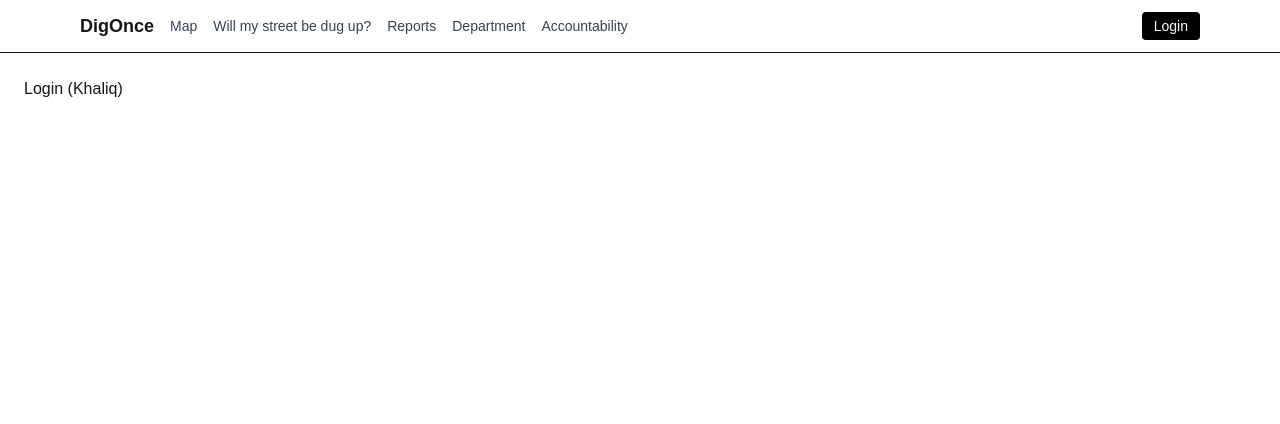
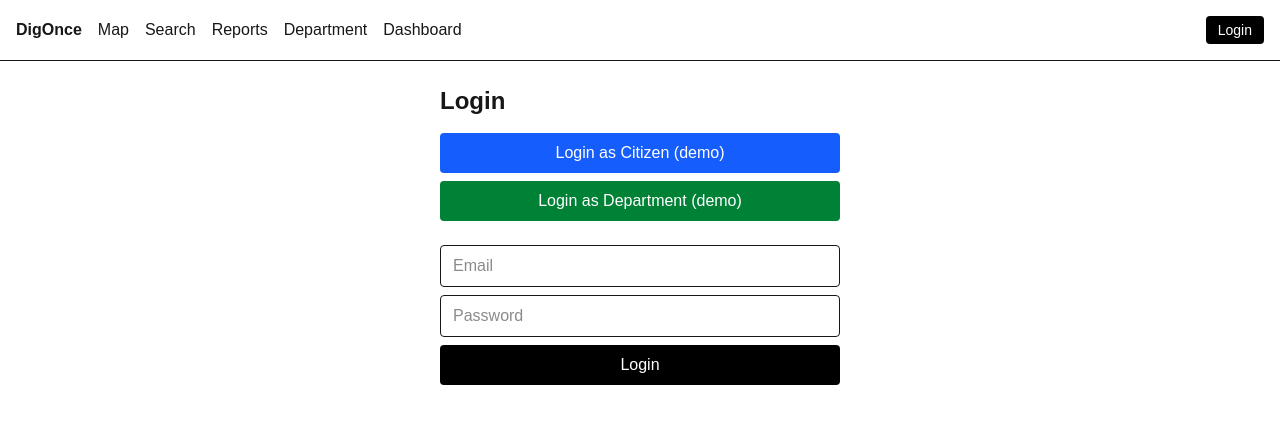
Before and after one commit to Khaliq47/dig-once, a Next.js app: page /login in a window 1280 px wide. Shown: the top 424 px of the page. Built offline with nearby package versions, Linux system fonts and the light colour scheme; no server answers.

Commit message:
Add auth, roles, demo logins and department route guard

```diff
--- a/app/login/page.tsx
+++ b/app/login/page.tsx
@@ -1,3 +1,75 @@
-export default function Page() {
-  return <main className="p-6">Login (Khaliq)</main>;
+"use client";
+import { useState } from "react";
+import { useRouter } from "next/navigation";
+import { supabase } from "@/lib/supabase";
+
+const DEMO_PASSWORD = "demo123456";
+
+export default function LoginPage() {
+  const router = useRouter();
+  const [email, setEmail] = useState("");
+  const [password, setPassword] = useState("");
+  const [error, setError] = useState("");
+  const [loading, setLoading] = useState(false);
+
+  async function signIn(e: string, p: string, redirectTo: string) {
+    setLoading(true);
+    setError("");
+    const { error } = await supabase.auth.signInWithPassword({ email: e, password: p });
+    setLoading(false);
+    if (error) {
+      setError(error.message);
+      return;
+    }
+    router.push(redirectTo);
+    router.refresh();
+  }
+
+  return (
+    <main className="mx-auto max-w-md p-6">
+      <h1 className="mb-4 text-2xl font-bold">Login</h1>
+
+      <div className="mb-6 flex flex-col gap-2">
+        <button
+          disabled={loading}
+          onClick={() => signIn("citizen@demo.com", DEMO_PASSWORD, "/map")}
+          className="rounded bg-blue-600 px-4 py-2 text-white disabled:opacity-50"
+        >
+          Login as Citizen (demo)
+        </button>
+        <button
+          disabled={loading}
+          onClick={() => signIn("dept@demo.com", DEMO_PASSWORD, "/department")}
+          className="rounded bg-green-700 px-4 py-2 text-white disabled:opacity-50"
+        >
+          Login as Department (demo)
+        </button>
+      </div>
+
+      <div className="flex flex-col gap-2">
+        <input
+          type="email"
+          placeholder="Email"
+          value={email}
+          onChange={(e) => setEmail(e.target.value)}
+          className="rounded border px-3 py-2"
+        />
+        <input
+          type="password"
+          placeholder="Password"
+          value={password}
+          onChange={(e) => setPassword(e.target.value)}
+          className="rounded border px-3 py-2"
+        />
+        <button
+          disabled={loading}
+          onClick={() => signIn(email, password, "/")}
+          className="rounded bg-black px-4 py-2 text-white disabled:opacity-50"
+        >
+          Login
+        </button>
+        {error && <p className="text-sm text-red-600">{error}</p>}
+      </div>
+    </main>
+  );
 }
--- /dev/null
+++ b/components/AuthButton.tsx
@@ -0,0 +1,42 @@
+"use client";
+import { useEffect, useState } from "react";
+import Link from "next/link";
+import { useRouter } from "next/navigation";
+import { supabase } from "@/lib/supabase";
+
+export default function AuthButton() {
+  const router = useRouter();
+  const [email, setEmail] = useState<string | null>(null);
+
+  useEffect(() => {
+    supabase.auth.getUser().then(({ data }) => setEmail(data.user?.email ?? null));
+    const { data: sub } = supabase.auth.onAuthStateChange((_event, session) => {
+      setEmail(session?.user?.email ?? null);
+    });
+    return () => sub.subscription.unsubscribe();
+  }, []);
+
+  if (!email) {
+    return (
+      <Link href="/login" className="ml-auto rounded bg-black px-3 py-1 text-sm text-white">
+        Login
+      </Link>
+    );
+  }
+
+  return (
+    <div className="ml-auto flex items-center gap-3 text-sm">
+      <span className="text-gray-600">{email}</span>
+      <button
+        onClick={async () => {
+          await supabase.auth.signOut();
+          router.push("/");
+          router.refresh();
+        }}
+        className="rounded border px-3 py-1"
+      >
+        Logout
+      </button>
+    </div>
+  );
+}
--- a/components/Navbar.tsx
+++ b/components/Navbar.tsx
@@ -1,29 +1,21 @@
+"use client";
 import Link from "next/link";
-
-const links = [
-  { href: "/map", label: "Map" },
-  { href: "/search", label: "Will my street be dug up?" },
-  { href: "/reports", label: "Reports" },
-  { href: "/department", label: "Department" },
-  { href: "/dashboard", label: "Accountability" },
-];
+import AuthButton from "@/components/AuthButton";
 
 export default function Navbar() {
   return (
-    <nav className="border-b bg-white">
-      <div className="mx-auto flex max-w-6xl flex-wrap items-center gap-4 px-4 py-3">
-        <Link href="/" className="text-lg font-bold">DigOnce</Link>
-        <div className="flex flex-wrap gap-4 text-sm text-gray-700">
-          {links.map((l) => (
-            <Link key={l.href} href={l.href} className="hover:underline">
-              {l.label}
-            </Link>
-          ))}
-        </div>
-        <Link href="/login" className="ml-auto rounded bg-black px-3 py-1 text-sm text-white">
-          Login
-        </Link>
-      </div>
+    <nav className="flex items-center gap-4 border-b p-4">
+      <Link href="/" className="font-bold">
+        DigOnce
+      </Link>
+      <Link href="/map">Map</Link>
+      <Link href="/search">Search</Link>
+      <Link href="/reports">Reports</Link>
+      <Link href="/department">Department</Link>
+      <Link href="/dashboard">Dashboard</Link>
+
+      {/* Replaced old <Link href="/login"> with AuthButton */}
+      <AuthButton />
     </nav>
   );
 }
--- a/lib/supabase.ts
+++ b/lib/supabase.ts
@@ -1,6 +1,6 @@
-import { createClient } from '@supabase/supabase-js';
+import { createBrowserClient } from "@supabase/ssr";
 
-const supabaseUrl = process.env.NEXT_PUBLIC_SUPABASE_URL!;
-const supabaseAnonKey = process.env.NEXT_PUBLIC_SUPABASE_ANON_KEY!;
-
-export const supabase = createClient(supabaseUrl, supabaseAnonKey);
+export const supabase = createBrowserClient(
+  process.env.NEXT_PUBLIC_SUPABASE_URL!,
+  process.env.NEXT_PUBLIC_SUPABASE_ANON_KEY!
+);
--- a/package.json
+++ b/package.json
@@ -9,6 +9,7 @@
     "lint": "eslint"
   },
   "dependencies": {
+    "@supabase/ssr": "^0.12.7",
     "@supabase/supabase-js": "^2.117.3",
     "next": "16.4.0",
     "react": "19.3.0",
--- /dev/null
+++ b/proxy.ts
@@ -0,0 +1,46 @@
+import { createServerClient } from "@supabase/ssr";
+import { NextResponse, type NextRequest } from "next/server";
+
+export async function proxy(request: NextRequest) {
+  let response = NextResponse.next({ request });
+
+  const supabase = createServerClient(
+    process.env.NEXT_PUBLIC_SUPABASE_URL!,
+    process.env.NEXT_PUBLIC_SUPABASE_ANON_KEY!,
+    {
+      cookies: {
+        getAll() {
+          return request.cookies.getAll();
+        },
+        setAll(cookiesToSet) {
+          cookiesToSet.forEach(({ name, value }) => request.cookies.set(name, value));
+          response = NextResponse.next({ request });
+          cookiesToSet.forEach(({ name, value, options }) =>
+            response.cookies.set(name, value, options)
+          );
+        },
+      },
+    }
+  );
+
+  const {
+    data: { user },
+  } = await supabase.auth.getUser();
+
+  const loginUrl = new URL("/login", request.url);
+  if (!user) return NextResponse.redirect(loginUrl);
+
+  const { data: profile } = await supabase
+    .from("profiles")
+    .select("role")
+    .eq("id", user.id)
+    .single();
+
+  if (profile?.role !== "department") return NextResponse.redirect(loginUrl);
+
+  return response;
+}
+
+export const config = {
+  matcher: ["/department/:path*"],
+};
```
Also changed, not shown: lib/types.ts (renamed from lib/lib/types.ts), 1 other file (tests, documents, lock files or other folders).
